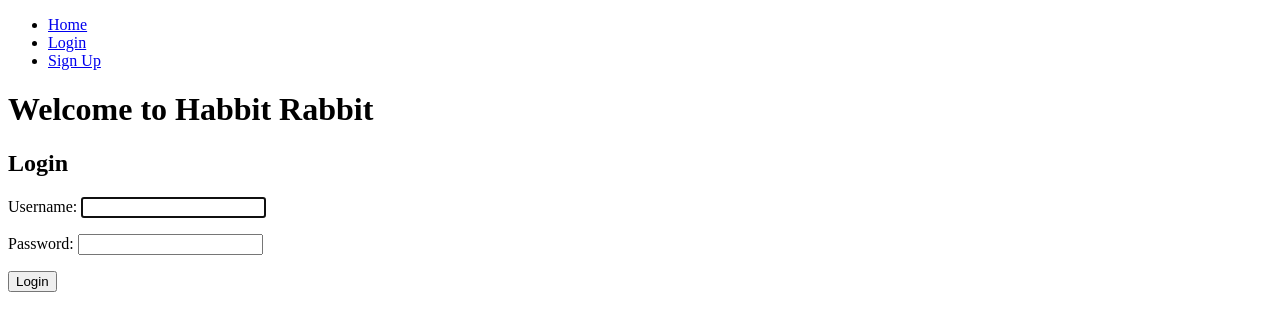
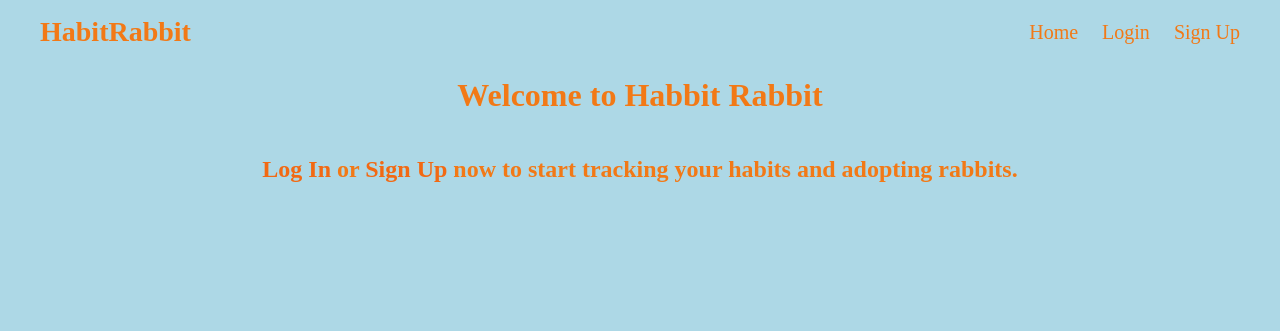
Before and after one commit to rudisiona/habittracker, a Django app: page / in a window 1280 px wide. Shown: the top 331 px of the page. Run offline with Django 5.2, Linux system fonts and the light colour scheme.

Commit message:
some stylign and minor fixes

```diff
--- a/habitrabbit/urls.py
+++ b/habitrabbit/urls.py
@@ -16,6 +16,7 @@ Including another URLconf
 """
 from django.contrib import admin
 from django.urls import path, include
+from django.conf import settings
 
 urlpatterns = [
     path('admin/', admin.site.urls),
--- a/main_app/static/css/base.css
+++ b/main_app/static/css/base.css
@@ -0,0 +1,56 @@
+/* Layout for header */
+header {
+    display: flex;
+    justify-content: space-between;
+    align-items: center;
+    padding: 0.5rem 2rem;
+
+  }
+
+  /* Header title */
+  .header h2 {
+    margin: 0;
+    font-size: 28px;
+    color: #f27916;
+  }
+
+  .header a {
+    text-decoration: none;
+  }
+
+  nav ul {
+    list-style: none;
+    display: flex;
+    gap: 1.5rem;
+    margin: 0;
+    padding: 0;
+  }
+
+  nav a {
+    text-decoration: none;
+    color: #f27916;
+    font-size: 20px;
+    font-weight: 500;
+    transition: color 0.2s ease;
+  }
+
+  .header h2:hover, nav a:hover {
+    color: #e3221e;
+  }
+
+  #logout-form button {
+    background: none;
+    border: none;
+    color: #f27916;
+    cursor: pointer;
+    font-size: 1rem;
+    transition: color 0.2s ease;
+  }
+
+  #logout-form button:hover {
+    color: #e3221e;
+  }
+  body {
+    background-color: lightblue;
+
+  }
--- a/main_app/static/css/home.css
+++ b/main_app/static/css/home.css
@@ -0,0 +1,22 @@
+.welcome {
+    display: flex;
+    justify-content: center;
+    color: #f27916;
+}
+
+section {
+    display: flex;
+    justify-content: center;
+    color: #f27916;
+}
+
+
+section a {
+    text-decoration: none;
+    color: #f26913;
+}
+
+section a:hover {
+    color: #e3221e;
+    text-decoration: none;
+  }
--- a/main_app/templates/base.html
+++ b/main_app/templates/base.html
@@ -5,18 +5,23 @@
     <meta charset="UTF-8" />
     <meta http-equiv="X-UA-Compatible" content="IE=edge" />
     <meta name="viewport" content="width=device-width, initial-scale=1.0" />
-    <link rel="shortcut icon" type="image/png" href="" />
+    <link rel="icon" type="image/png" href="{% static 'image/favicon.ico' %}" />
+    <link rel="stylesheet" href="{% static 'css/base.css' %}">
     <title>Habit Rabbit</title>
-    <link rel="stylesheet" href="{% static 'css/base.css' %}" />
     {% block head %}
     {% endblock %}
   </head>
   <body>
     <header>
+      <div class="header">
+        <a href="/">
+          <h2>HabitRabbit</h2>
+        </a>
+      </div>
       <nav>
         <ul>
           {% if user.is_authenticated %}
-          <li><a href="{% url 'home' %}">Home</a></li>
+          <!-- <li><a href="{% url 'home' %}">Home</a></li> -->
           <li><a href="{% url 'habit-index' %}">Habit Rabbits</a></li>
           <li><a href="{% url 'create-habit' %}">Create a Habbit Rabbit</a></li>
           <li>
@@ -27,7 +32,7 @@
           </li>
           {% else %}
           <li><a href="{% url 'home' %}">Home</a></li>
-          <li><a href="{% url 'home' %}">Login</a></li>
+          <li><a href="{% url 'login' %}">Login</a></li>
           <li><a href="{% url 'signup' %}">Sign Up</a></li>
           {% endif %}
         </ul>
--- a/main_app/templates/habits/index.html
+++ b/main_app/templates/habits/index.html
@@ -14,7 +14,7 @@
         <a href="{% url 'habit-detail' habit.id %}">
         <h2 class="card-title">{{ habit.name }}</h2>
         </a>
-        <h2>{{ habit.description }}</h2>
+        <h4>{{ habit.description }}</h4>
       </div>
     </li>
     {% endfor %}
--- a/main_app/templates/home.html
+++ b/main_app/templates/home.html
@@ -1,16 +1,21 @@
-{% extends 'base.html' %} {% load static %} {% block content %}
-<link rel="stylesheet" href="{% static 'css/home.css'}" />
+{% extends 'base.html' %} {% load static %}
+{% block head %}
+<link rel="stylesheet" href="{% static 'css/home.css' %}" />
+{% endblock %}
+{% block content %}
+<div class="welcome">
 <h1>Welcome to Habbit Rabbit</h1>
+</div>
 {% if not user.is_authenticated %}
 <section>
+
+    <h2>
+        <a href="{% url 'login' %}">Log In</a>
+        or
+        <a href="{% url 'signup' %}">Sign Up </a>
+        now to start tracking your habits and adopting rabbits.</h2>
     <form action="{% url 'home' %}" method="post" class="login">
 
-
-      <h1>Login</h1>
-      {% csrf_token %} {{ form.as_p }}
-      <input type="hidden" name="next" value="{{ next }}" />
-      <button type="submit" class="btn submit">Login</button>
-    </form>
   </section>
   {% endif %}
   {% endblock %}
--- a/main_app/urls.py
+++ b/main_app/urls.py
@@ -10,5 +10,5 @@ urlpatterns = [
     path('habitrabbits/<int:pk>/delete/', views.DeleteHabit.as_view(), name='delete-habit'),
     path('habitrabbits/<int:habit_id>/complete/', views.mark_complete, name='mark-complete'),
     path('accounts/signup/', views.signup, name='signup'),
-
+    path('accounts/login/', views.login, name='login')
 ]
--- a/main_app/views.py
+++ b/main_app/views.py
@@ -4,10 +4,10 @@ from django.views.generic import ListView, DetailView
 from django.views.generic.edit import CreateView, UpdateView, DeleteView
 from django.contrib.auth import login
 from django.contrib.auth.decorators import login_required
-from django.contrib.auth.forms import UserCreationForm
+from django.contrib.auth.forms import UserCreationForm, AuthenticationForm
 from django.contrib.auth.views import LoginView
 from django.utils import timezone
-from django.urls import reverse_lazy
+from django.urls import reverse_lazy, reverse
 from .models import Habit, Completion
 from .forms import HabitForm
 # from .forms import CompletionForm
@@ -29,7 +29,10 @@ class CreateHabit(CreateView):
     model = Habit
     form_class = HabitForm
     template_name = 'main_app/habit_form.html'
-    success_url = reverse_lazy('habit-index')
+    def get_success_url(self):
+        # after saving, redirect to the habit detail page for this habit
+        return reverse('habit-detail', kwargs={'habit_id': self.object.id})
+    # success_url = reverse_lazy('habit-index')
     def form_valid(self, form):
         form.instance.user = self.request.user
         return super().form_valid(form)
@@ -40,7 +43,9 @@ class UpdateHabit(UpdateView):
     model = Habit
     form_class = HabitForm
     template_name = 'main_app/habit_form.html'
-    success_url = reverse_lazy('habit-index')
+    def get_success_url(self):
+        # after saving, redirect to the habit detail page for this habit
+        return reverse('habit-detail', kwargs={'habit_id': self.object.id})
     # fields = ['description']
 
 class DeleteHabit(DeleteView):
@@ -83,3 +88,19 @@ def signup(request):
     form = UserCreationForm()
     context = {'form': form, 'error_message': error_message}
     return render(request, 'signup.html', context)
+
+def login(request):
+    error_message = ''
+    if request.method == 'POST':
+        form = AuthenticationForm(request, data=request.POST)
+        if form.is_valid():
+            user = form.get_user()
+            login(request, user)
+            return redirect('habit-index')  # redirect wherever you want
+        else:
+            error_message = 'Invalid username or password'
+    else:
+        form = AuthenticationForm()
+
+    context = {'form': form, 'error_message': error_message}
+    return render(request, 'login.html', context)
```
Also changed, not shown: main_app/static/css/form.css (+41 -0 lines), main_app/static/css/habits/habit-detail.css (+36 -0 lines), main_app/static/css/habits/habit-index.css (+35 -0 lines), main_app/templates/habits/detail.html (+8 -7 lines), main_app/templates/login.html (added, +16 -0 lines), main_app/templates/main_app/habit_confirm_delete.html (+9 -5 lines), main_app/static/image/favicon.ico (added).
